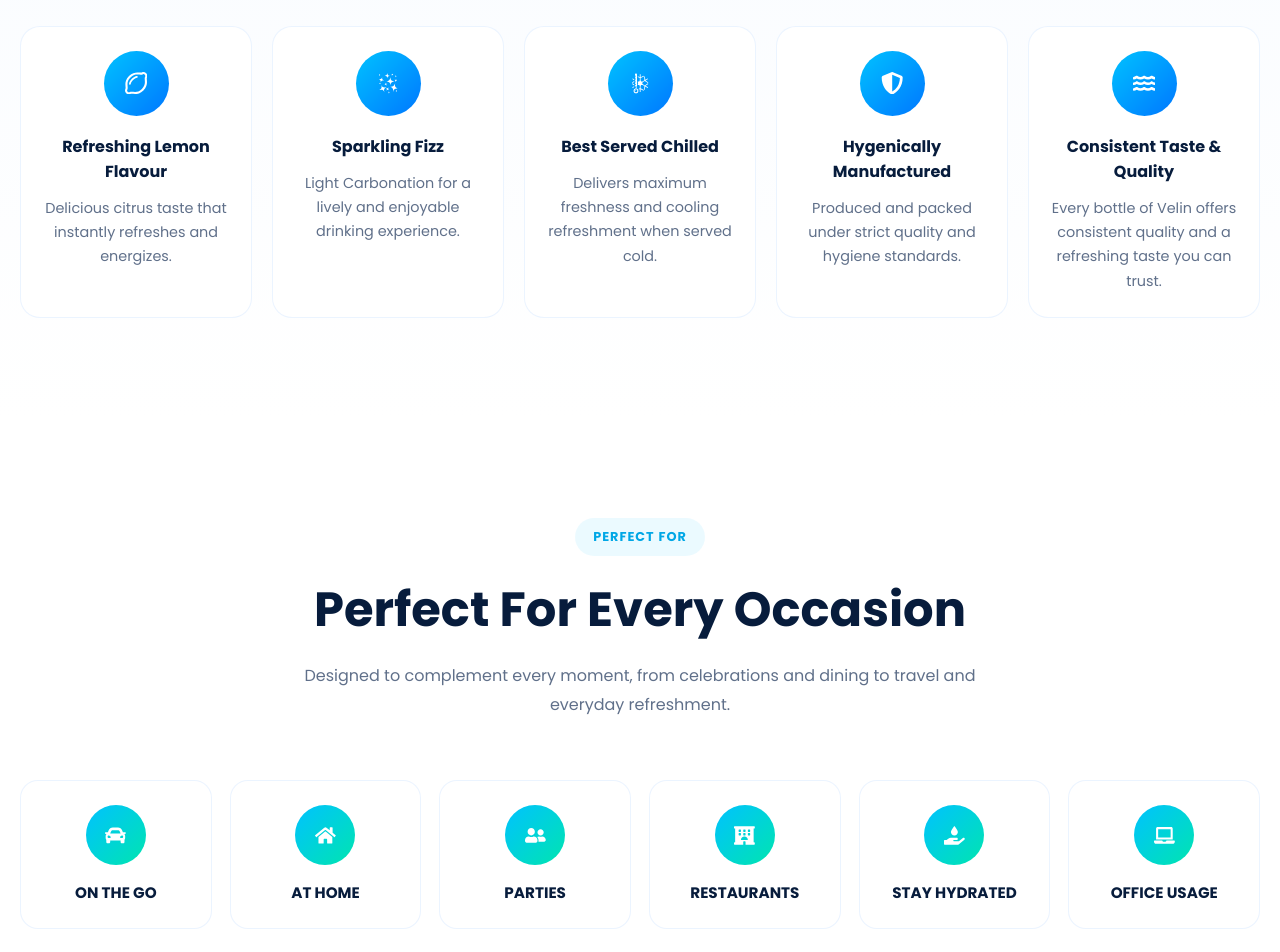
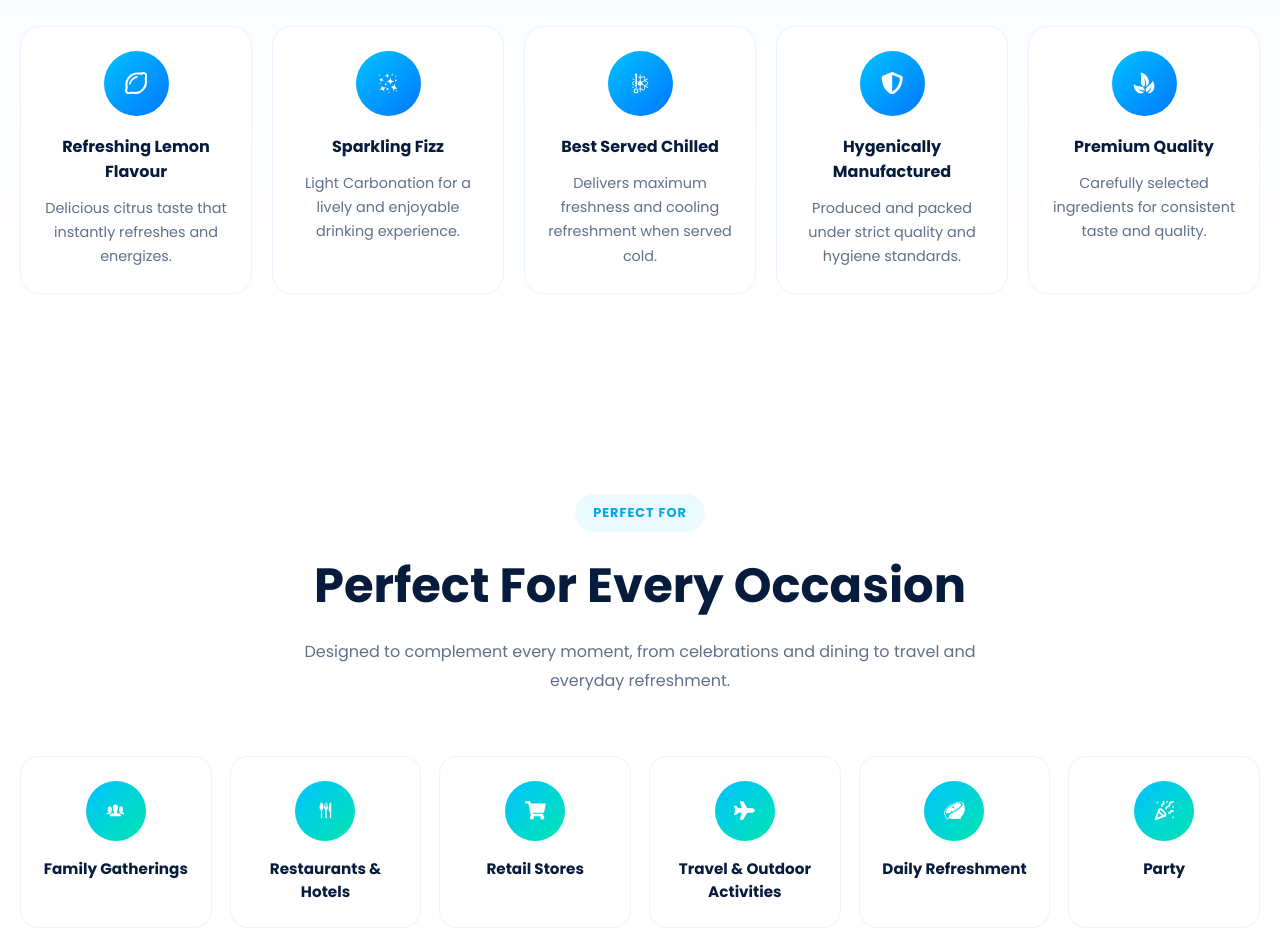
Before and after one commit to vjames1110/velin-beverages, a React (Vite) app: page /nibua in a window 1280 px wide. Shown: the part 2040-2992 px from the top of the page. Built offline with nearby package versions, Linux system fonts and the light colour scheme.

Commit message:
Added Product-Nibua Page

```diff
--- a/src/components/products/details/ProductFeatures.jsx
+++ b/src/components/products/details/ProductFeatures.jsx
@@ -9,12 +9,13 @@ import {
   FaFilter,
   FaHandHoldingWater,
   FaWater,
-  FaRegLemon
+  FaRegLemon,
 } from "react-icons/fa";
 
 import {
   GiSparkles,
   GiThermometerCold,
+  GiThreeLeaves,
 } from "react-icons/gi"
 
 import "./ProductFeatures.css";
@@ -34,7 +35,8 @@ const featureIcons = {
   nibuaRefresh: FaRegLemon,
   nibuaSparkle: GiSparkles,
   nibuaChilled: GiThermometerCold,
-  nibuaHygiene: FaShieldAlt
+  nibuaHygiene: FaShieldAlt,
+  nibuaQuality: GiThreeLeaves
 };
 
 
--- a/src/components/products/details/ProductUsage.jsx
+++ b/src/components/products/details/ProductUsage.jsx
@@ -13,7 +13,22 @@ import {
   FaHotel,
   FaHandHoldingWater,
   FaLaptop,
+  FaShoppingCart,
 } from "react-icons/fa";
+
+import {
+  IoIosPeople,
+  IoIosRestaurant,
+} from "react-icons/io";
+
+import {
+  SiFresh
+} from "react-icons/si";
+
+import {
+  LuPartyPopper
+} from "react-icons/lu";
+
 
 import "./ProductUsage.css";
 
@@ -30,7 +45,12 @@ const usageIcons = {
   waterRestaurant: FaHotel,
   waterDroplet: FaHandHoldingWater,
   waterOffice: FaLaptop,
-
+  nibuaFamily: IoIosPeople,
+  nibuaRestaurants: IoIosRestaurant,
+  nibuaRetail: FaShoppingCart,
+  nibuaTravel: FaPlane,
+  nibuaDaily: SiFresh,
+  nibuaParty: LuPartyPopper
 };
 
 export default function ProductUsage({
--- a/src/data/productDetails.js
+++ b/src/data/productDetails.js
@@ -322,50 +322,38 @@ const productDetails = {
         description:
           "Produced and packed under strict quality and hygiene standards.",
       },
-      { icon:"water",
-        title: "Consistent Taste & Quality",
+      { icon:"nibuaQuality",
+        title: "Premium Quality",
         description:
-          "Every bottle of Velin offers consistent quality and a refreshing taste you can trust.",
+          "Carefully selected ingredients for consistent taste and quality.",
       },
     ],
-    trustImage: waterTrustImage,
-
-    sizes: [
-      {
-        size: "250 ML",
-      },
-      {
-        size: "500 ML",
-      },
-      {
-        size: "1 Litre"
-      }
-    ],
+    trustImage: nibuaTrustImage,
 
     usage: [
       {
-        icon: "waterCar",
-        title: "ON THE GO",
+        icon: "nibuaFamily",
+        title: "Family Gatherings",
       },
       {
-        icon: "waterHome",
-        title: "AT HOME",
+        icon: "nibuaRestaurants",
+        title: "Restaurants & Hotels",
       },
       {
-        icon: "waterUsers",
-        title: "PARTIES",
+        icon: "nibuaRetail",
+        title: "Retail Stores",
       },
       {
-        icon: "waterRestaurant",
-        title: "RESTAURANTS",
+        icon: "nibuaTravel",
+        title: "Travel & Outdoor Activities",
       },
       {
-        icon: "waterDroplet",
-        title: "STAY HYDRATED"
+        icon: "nibuaDaily",
+        title: "Daily Refreshment"
       },
       {
-        icon: "waterOffice",
-        title: "OFFICE USAGE"
+        icon: "nibuaParty",
+        title: "Party",
       }
     ],
 
@@ -374,16 +362,18 @@ const productDetails = {
       "Trusted by Thousands",
       "FSSAI Certified",
       "Made in India",
+      "Consistent Taste & Quality",
+      "Made with Quality Ingredients",
     ],
 
     specifications: [
       {
         label: "Product Type",
-        value: "Packaged Drinking Water",
+        value: "Lemon Drink"
       },
       {
         label: "Category",
-        value: "Water",
+        value: "Coldrink"
       },
       {
         label: "Packaging",
@@ -395,7 +385,7 @@ const productDetails = {
       },
       {
         label: "Appearance",
-        value: "Crystal Clear",
+        value: "Sparkling Fizz",
       },
       {
         label: "Usage",
@@ -408,10 +398,10 @@ const productDetails = {
     ],
 
     gallery: [
-      velinWaterImage,
-      velinWaterImage,
-      velinWaterImage,
-      velinWaterImage,
+      velinNibuaImage,
+      velinNibuaImage,
+      velinNibuaImage,
+      velinNibuaImage,
     ],
   },
 
```
